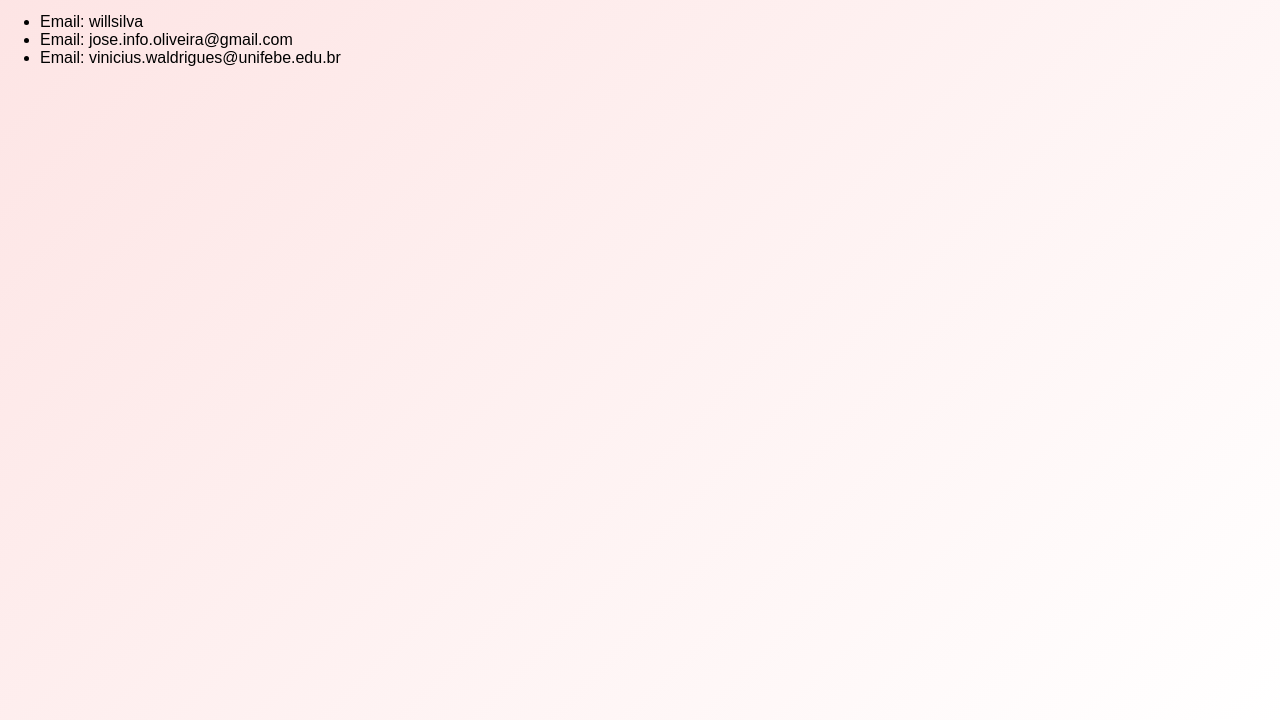
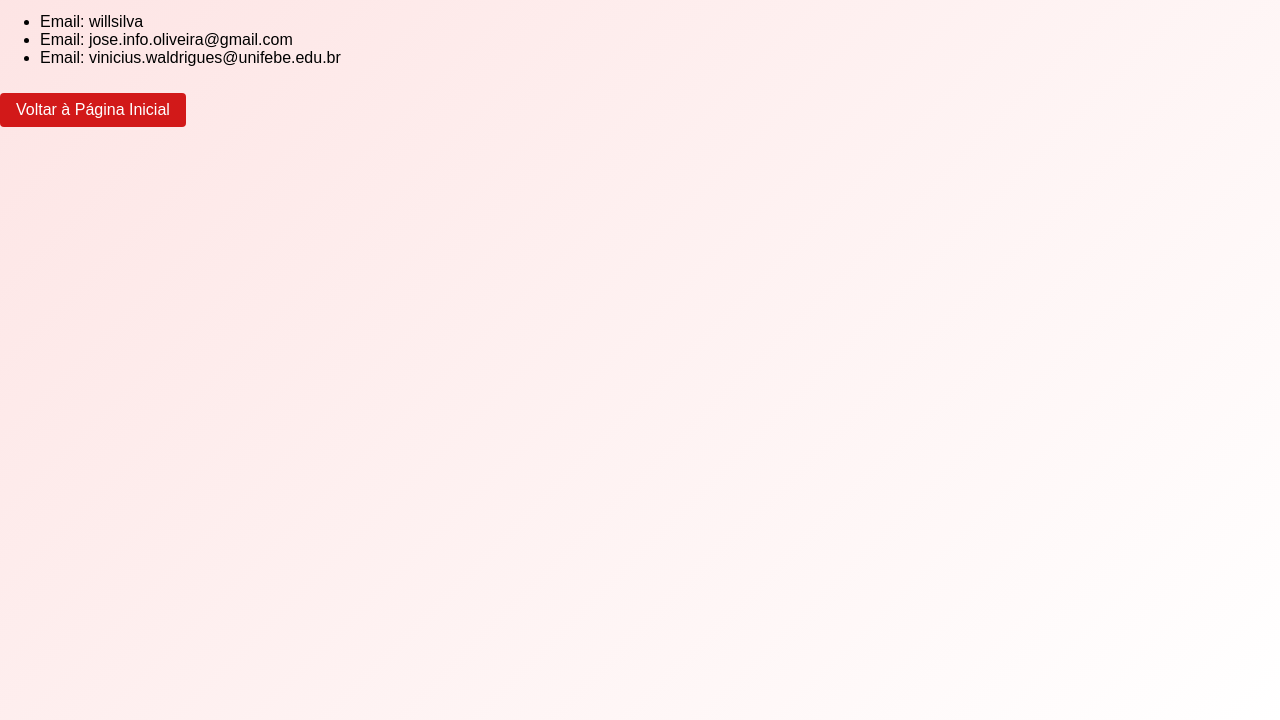
Before and after one commit to WillSilva777/primeiro-projeto-compartilhado-html-css, a plain HTML site: page contato.html in a window 1280 px wide. Shown: the part 101-821 px from the top of the page. Drawn offline with Linux system fonts and the light colour scheme.

Commit message:
Corrigido link página contatos

```diff
--- a/contato.html
+++ b/contato.html
@@ -13,5 +13,7 @@
         <li>Email: willsilva</li>
         <li>Email: jose.info.oliveira@gmail.com</li>
         <li>Email: vinicius.waldrigues@unifebe.edu.br</li>
+        </ul>
+    <a href="index.html">Voltar à Página Inicial</a>
 </body>
 </html>
```
